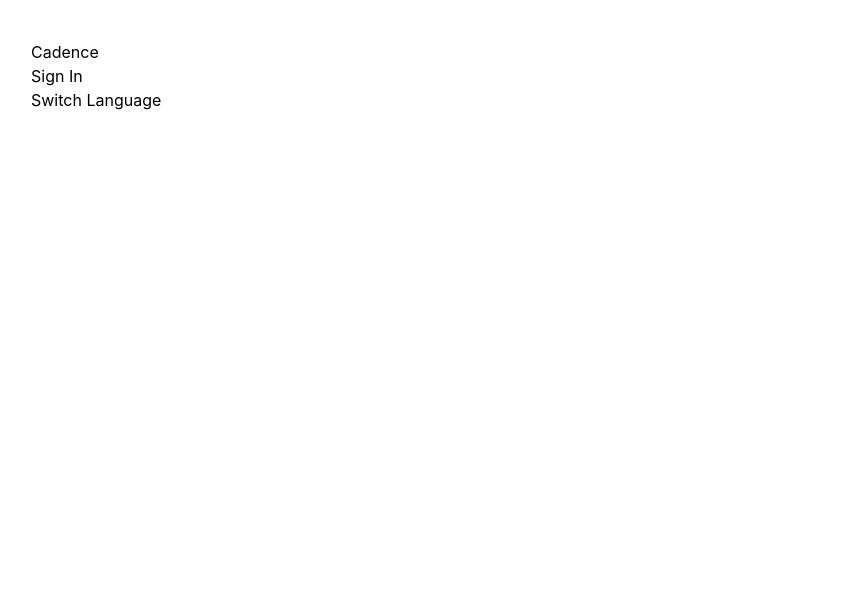
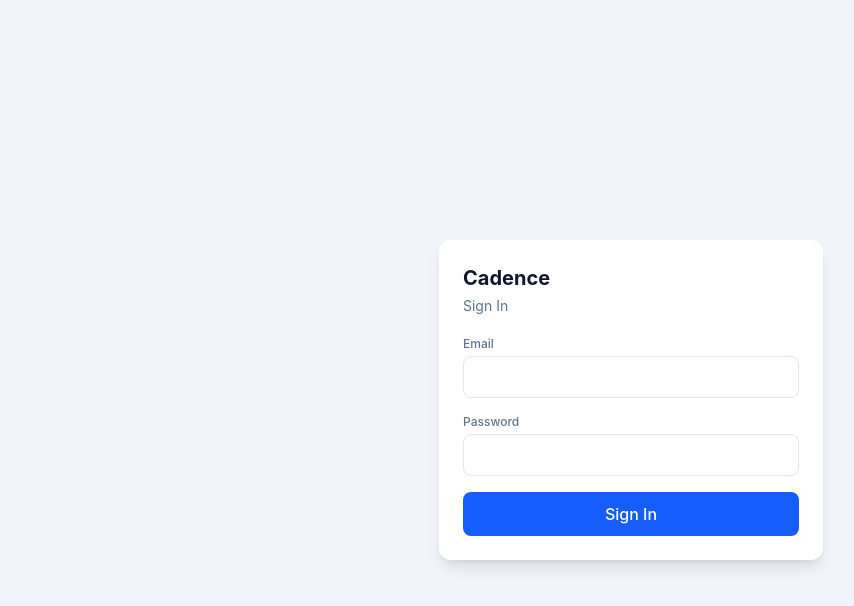
Before and after one commit to mearond/cadence, a React (Vite) app in the folder cadence-frontend/: page /login in a window 1280 px wide. Shown: the top 606 px of the page, without its empty margins (9-863 px from the left). Built offline with nearby package versions, Linux system fonts and the light colour scheme; no server answers.

Commit message:
fix: resolve refresh-redirect race condition by reading auth state from localStorage on init

```diff
--- a/cadence-frontend/src/App.tsx
+++ b/cadence-frontend/src/App.tsx
@@ -1,20 +1,23 @@
-import { useTranslation } from 'react-i18next';
+import { BrowserRouter, Routes, Route } from 'react-router-dom';
+import Login from './pages/Login';
+import Dashboard from './pages/Dashboard';
+import ProtectedRoute from './components/ProtectedRoute';
 
 function App() {
-  const { t, i18n } = useTranslation();
-
-  const toggleLanguage = () => {
-    const newLang = i18n.language === 'en' ? 'am' : 'en';
-    i18n.changeLanguage(newLang);
-    localStorage.setItem('cadence_lang', newLang);
-  };
-
   return (
-    <div style={{ padding: 40 }}>
-      <h1>{t('app.name')}</h1>
-      <p>{t('auth.signIn')}</p>
-      <button onClick={toggleLanguage}>Switch Language</button>
-    </div>
+    <BrowserRouter>
+      <Routes>
+        <Route path="/login" element={<Login />} />
+        <Route
+          path="/dashboard"
+          element={
+            <ProtectedRoute>
+              <Dashboard />
+            </ProtectedRoute>
+          }
+        />
+      </Routes>
+    </BrowserRouter>
   );
 }
 
--- /dev/null
+++ b/cadence-frontend/src/components/ProtectedRoute.tsx
@@ -0,0 +1,9 @@
+import type { ReactNode } from 'react';
+import { Navigate } from 'react-router-dom';
+import { useAuthStore } from '../store/authStore';
+
+export default function ProtectedRoute({ children }: { children: ReactNode }) {
+  const token = useAuthStore((s) => s.token);
+  if (!token) return <Navigate to="/login" replace />;
+  return <>{children}</>;
+}
--- /dev/null
+++ b/cadence-frontend/src/lib/api.ts
@@ -0,0 +1,15 @@
+import axios from 'axios';
+
+const api = axios.create({
+  baseURL: import.meta.env.VITE_API_URL || 'http://localhost:5000/api',
+});
+
+api.interceptors.request.use((config) => {
+  const token = localStorage.getItem('cadence_token');
+  if (token) {
+    config.headers.Authorization = `Bearer ${token}`;
+  }
+  return config;
+});
+
+export default api;
--- /dev/null
+++ b/cadence-frontend/src/pages/Dashboard.tsx
@@ -0,0 +1,32 @@
+import { useTranslation } from 'react-i18next';
+import { useNavigate } from 'react-router-dom';
+import { useAuthStore } from '../store/authStore';
+
+export default function Dashboard() {
+  const { t } = useTranslation();
+  const navigate = useNavigate();
+  const user = useAuthStore((s) => s.user);
+  const logout = useAuthStore((s) => s.logout);
+
+  const handleLogout = () => {
+    logout();
+    navigate('/login');
+  };
+
+  return (
+    <div className="min-h-screen bg-slate-100 p-8">
+      <div className="flex items-center justify-between mb-6">
+        <h1 className="text-2xl font-bold text-slate-900">{t('nav.dashboard')}</h1>
+        <button onClick={handleLogout} className="text-sm text-red-600 font-medium">
+          {t('nav.logout')}
+        </button>
+      </div>
+      <div className="bg-white rounded-xl p-6 shadow-sm">
+        <p className="text-slate-600">
+          Logged in as <span className="font-semibold">{user?.name}</span> ({user?.email})
+        </p>
+        <p className="text-sm text-slate-400 mt-1">Role: {user?.role} — Org ID: {user?.org_id}</p>
+      </div>
+    </div>
+  );
+}
--- /dev/null
+++ b/cadence-frontend/src/pages/Login.tsx
@@ -0,0 +1,72 @@
+import { useState } from 'react';
+import { useNavigate } from 'react-router-dom';
+import { useTranslation } from 'react-i18next';
+import { useAuthStore } from '../store/authStore';
+
+export default function Login() {
+  const { t } = useTranslation();
+  const navigate = useNavigate();
+  const login = useAuthStore((s) => s.login);
+
+  const [email, setEmail] = useState('');
+  const [password, setPassword] = useState('');
+  const [error, setError] = useState('');
+  const [loading, setLoading] = useState(false);
+
+  const handleSubmit = async (e: React.FormEvent) => {
+    e.preventDefault();
+    setError('');
+    setLoading(true);
+
+    const result = await login(email, password);
+
+    setLoading(false);
+    if (!result.success) {
+      setError(result.error ?? 'Something went wrong.');
+      return;
+    }
+    navigate('/dashboard');
+  };
+
+  return (
+    <div className="min-h-screen bg-slate-100 flex items-center justify-center p-4">
+      <div className="w-full max-w-sm bg-white rounded-xl shadow-lg p-6">
+        <h1 className="text-xl font-bold text-slate-900 mb-1">{t('app.name')}</h1>
+        <p className="text-sm text-slate-500 mb-5">{t('auth.signIn')}</p>
+
+        <form onSubmit={handleSubmit} className="space-y-4">
+          <div>
+            <label className="block text-xs font-medium text-slate-500 mb-1">{t('auth.email')}</label>
+            <input
+              type="email"
+              value={email}
+              onChange={(e) => setEmail(e.target.value)}
+              className="w-full border border-slate-200 rounded-lg px-3 py-2.5 text-sm"
+              required
+            />
+          </div>
+          <div>
+            <label className="block text-xs font-medium text-slate-500 mb-1">{t('auth.password')}</label>
+            <input
+              type="password"
+              value={password}
+              onChange={(e) => setPassword(e.target.value)}
+              className="w-full border border-slate-200 rounded-lg px-3 py-2.5 text-sm"
+              required
+            />
+          </div>
+
+          {error && <p className="text-xs text-red-600">{error}</p>}
+
+          <button
+            type="submit"
+            disabled={loading}
+            className="w-full bg-blue-600 text-white font-medium py-2.5 rounded-lg hover:bg-blue-700 disabled:opacity-50"
+          >
+            {loading ? '...' : t('auth.signIn')}
+          </button>
+        </form>
+      </div>
+    </div>
+  );
+}
--- /dev/null
+++ b/cadence-frontend/src/store/authStore.ts
@@ -0,0 +1,51 @@
+import { create } from 'zustand';
+import api from '../lib/api';
+
+interface User {
+  id: number;
+  name: string;
+  email: string;
+  role: string;
+  org_id: number;
+  preferred_language?: string;
+}
+
+interface AuthStore {
+  user: User | null;
+  token: string | null;
+  login: (email: string, password: string) => Promise<{ success: boolean; error?: string }>;
+  logout: () => void;
+
+}
+
+const storedToken = localStorage.getItem('cadence_token');
+const storedUserJson = localStorage.getItem('cadence_user');
+const storedUser = storedUserJson ? JSON.parse(storedUserJson) : null;
+
+export const useAuthStore = create<AuthStore>((set) => ({
+  user: storedUser,
+  token: storedToken,
+
+  login: async (email, password) => {
+    try {
+      const response = await api.post('/auth/login', { email, password });
+      const { token, user } = response.data;
+
+      localStorage.setItem('cadence_token', token);
+      localStorage.setItem('cadence_user', JSON.stringify(user));
+
+      set({ token, user });
+      return { success: true };
+    } catch (err: any) {
+      const message = err.response?.data?.error || 'Login failed. Please try again.';
+      return { success: false, error: message };
+    }
+  },
+
+  logout: () => {
+    localStorage.removeItem('cadence_token');
+    localStorage.removeItem('cadence_user');
+    set({ token: null, user: null });
+  },
+
+}));
```
Also changed, not shown: 1 other file (tests, documents, lock files or other folders).
